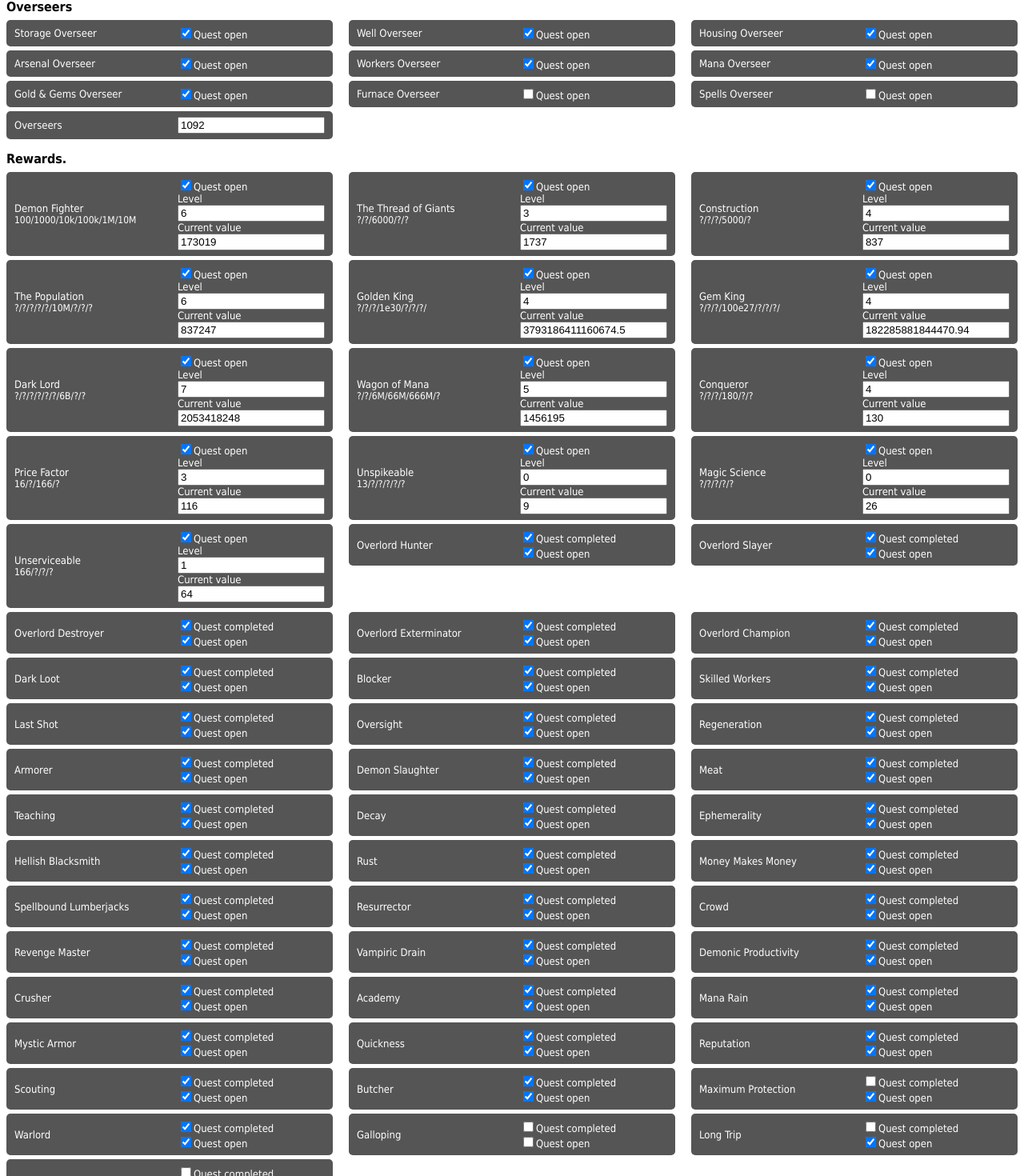
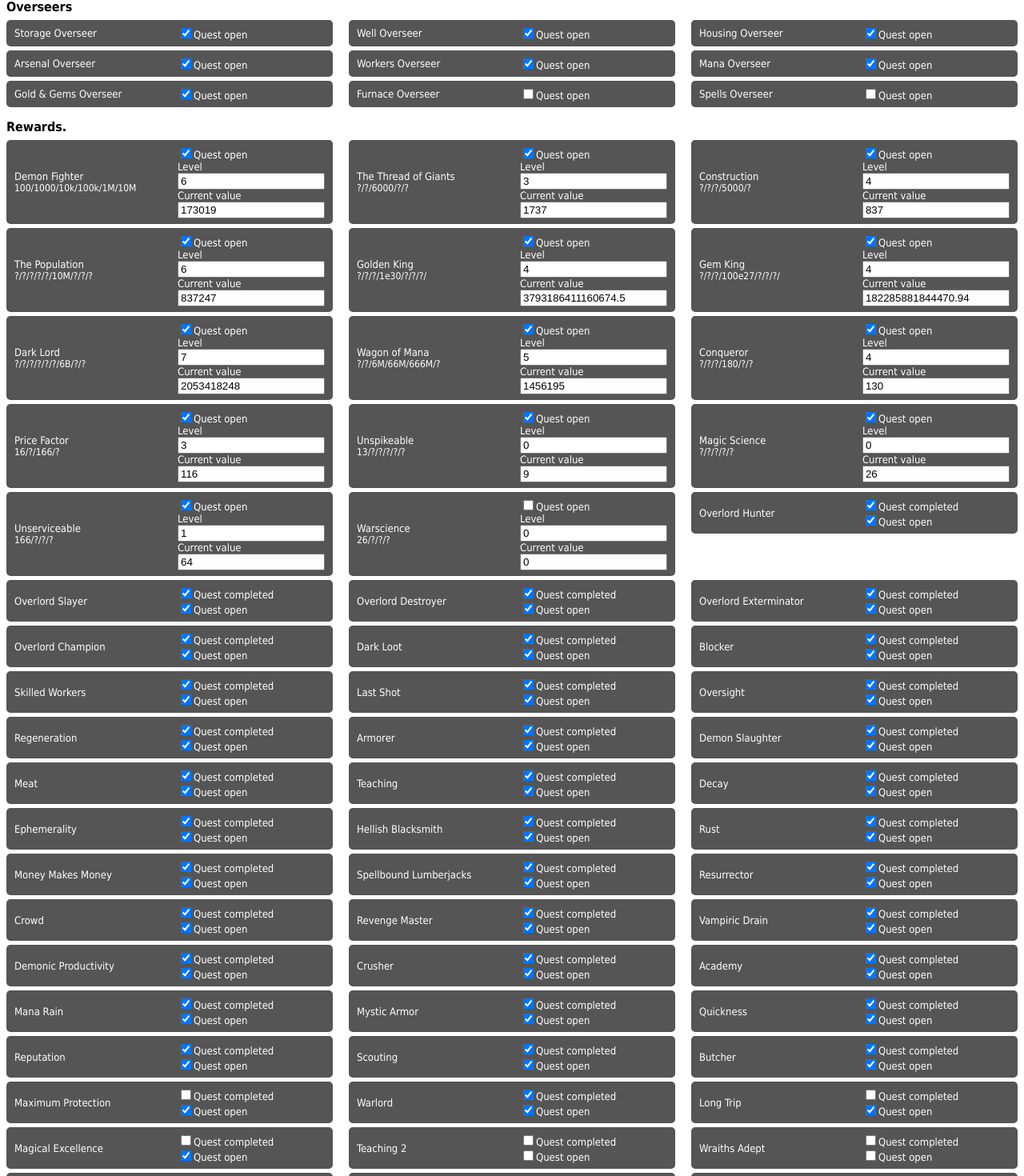
Before and after one commit to zedero/CaveHeroesSaveEditor, an Angular app: page / in a window 1280 px wide. Shown: the part 192-1662 px from the top of the page at 80% size. Built offline with nearby package versions, Linux system fonts and the light colour scheme.

Commit message:
add fields

```diff
--- a/src/app/app.component.ts
+++ b/src/app/app.component.ts
@@ -7,4 +7,5 @@ import { Component } from '@angular/core';
 })
 export class AppComponent {
   title = 'cave-heroes-editor';
+
 }
--- a/src/app/components/editor/editor.component.ts
+++ b/src/app/components/editor/editor.component.ts
@@ -125,6 +125,7 @@ export class EditorComponent implements OnInit {
     addToRewardsField('re', 'Unspikeable', '13/?/?/?/?/?', 'i', 'devastators');
     addToRewardsField('re', 'Magic Science', '?/?/?/?/?', 'i', 'science', true, 36);
     addToRewardsField('re', 'Unserviceable', '166/?/?/?', 'i', 'unserviceable');
+    addToRewardsField('re', 'Warscience', '26/?/?/?', 'i', 'warscience');
     // other
     addToRewardsField('re', 'Overlord Hunter', '', 'i', 'overlord1');
     addToRewardsField('re', 'Overlord Slayer', '', 'i', 'overlord5');
@@ -163,13 +164,22 @@ export class EditorComponent implements OnInit {
     addToRewardsField('re', 'Butcher', '', 'i', 'butcher');
     addToRewardsField('re', 'Maximum Protection', '', 'i', 'maxprotection');
     addToRewardsField('re', 'Warlord', '', 'i', 'warlord');
-    addToRewardsField('re', 'Galloping', '', 'i', 'galloping2');
-    // addToRewardsField('re', 'Galloping', '', 'i', 'galloping3');
+    // GALLOPING UNKNOWN KEY
     addToRewardsField('re', 'Long Trip', '', 'i', 'longtrip');
     addToRewardsField('re', 'Magical Excellence', '', 'i', 'excellence');
-    //
-    // addToRewardsField('re', 'Academy', '', 'i', 'academy', true, 7);
-    // addToRewardsField('re', 'Crusher', '', 'i', 'crusher', true, 6000);
+    addToRewardsField('re', 'Teaching 2', '', 'i', 'teaching2');
+    addToRewardsField('re', 'Wraiths Adept', '', 'i', 'wraith');
+    addToRewardsField('re', 'Wraiths Adept', '', 'i', 'wraith');
+    addToRewardsField('re', 'Galloping 2', '', 'i', 'galloping2');
+    addToRewardsField('re', 'Cannon Fodder', '', 'i', 'fodder');
+    addToRewardsField('re', 'Overseerment', '', 'i', 'overseerment');
+    addToRewardsField('re', 'Fully Blunt', '', 'i', 'blunt');
+    addToRewardsField('re', 'Defiance I', '', 'i', 'defiance1');
+    addToRewardsField('re', 'Defiance II', '', 'i', 'defiance2');
+    addToRewardsField('re', 'Immolation', '', 'i', 'immolation');
+
+
+    // addToRewardsField('re', 'Galloping', '', 'i', 'galloping3');
   }
 
   createManagerFields() {
@@ -226,7 +236,7 @@ export class EditorComponent implements OnInit {
     addToManagerField('ma', 'Furnace Overseer', '', 'i', '7');
     addToManagerField('ma', 'Spells Overseer', '', 'i', '8');
 
-    addOverseerToManagerField('e', 'Overseers', '', 'i', 'WorkerOverseer');
+    // addOverseerToManagerField('e', 'Overseers', '', 'i', 'WorkerOverseer'); // does not work. Resets. Change other field numbers aswel!
   }
 
 
--- a/src/app/services/data-compress.service.ts
+++ b/src/app/services/data-compress.service.ts
@@ -6,7 +6,20 @@ import * as zlib from 'pako';
 })
 export class DataCompressService {
   constructor() {
-
+    // @ts-ignore
+    window.enterCode = (aCode) => {
+      aCode = aCode ? aCode : 'devastator';
+      const randomUserId = Math.floor(Math.random() * 1000000);
+      fetch(`http://www.caveheroes.com/codes.php?code=${aCode}&user=${randomUserId}`, {
+        mode: 'no-cors',
+        headers: {
+            'Content-Type': 'application/json',
+            'Access-Control-Allow-Origin': '*'
+          },
+        })
+        .then(response => response.text())
+        .then(contents => console.log(contents));
+    };
   }
 
   decompress(aData) {
```
Also changed, not shown: 5 other files (tests, documents, lock files or other folders).
